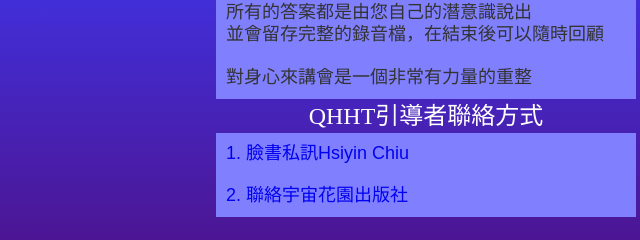
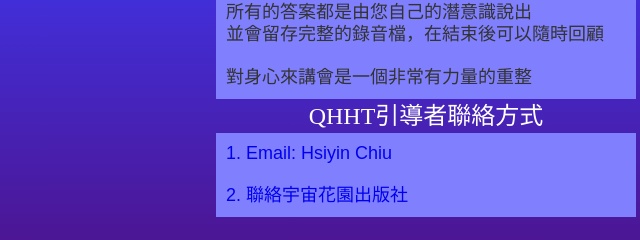
Before and after one commit to bestian/qhht, a plain HTML site: page index.html in a window 1280 px wide. Shown: the part 815-1055 px from the top of the page, 214-854 px from the left. Drawn offline with Linux system fonts and the light colour scheme.

Commit message:
聯絡方式

```diff
--- a/index.html
+++ b/index.html
@@ -37,7 +37,7 @@
         <h3>QHHT進行方式</h3>
         <p>訪談的部分大約有兩到三小時<br/>催眠的部分大約有一個半小時到兩個小時<br/>加起來大約五到六個小時<br/><br/>所有的答案都是由您自己的潛意識說出<br/>並會留存完整的錄音檔，在結束後可以隨時回顧<br/><br/>對身心來講會是一個非常有力量的重整 </p>
         <h3>QHHT引導者聯絡方式</h3>
-        <p><a href="https://www.facebook.com/ginkgo.chiu" target="_blank">1. 臉書私訊Hsiyin Chiu</a></p>
+        <p><a href="matilto: Hsinyi.ok@gmail.com" target="_blank">1. Email: Hsiyin Chiu</a></p>
         <p><a href="https://www.facebook.com/%E5%AE%87%E5%AE%99%E8%8A%B1%E5%9C%92-251816368263432/" target="_blank">2. 聯絡宇宙花園出版社</a></p>
       </div>
     </div>
```
Also changed, not shown: 1 other file.
